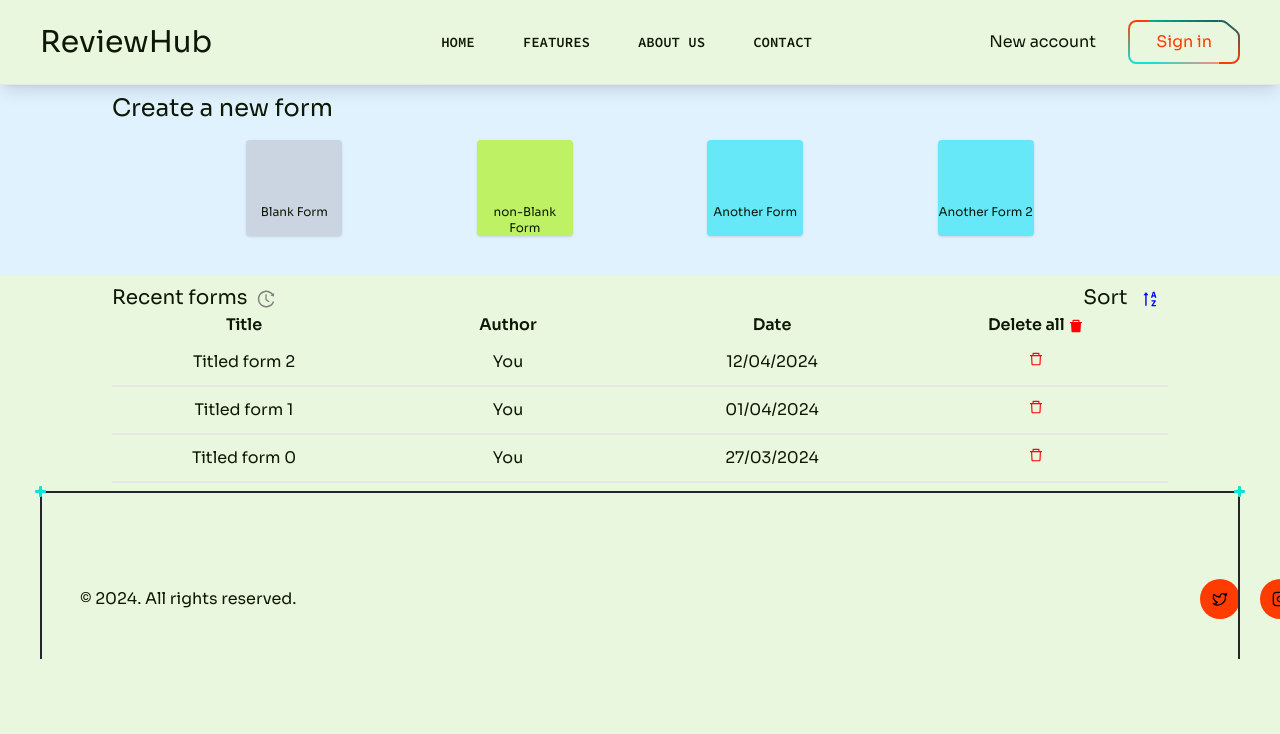
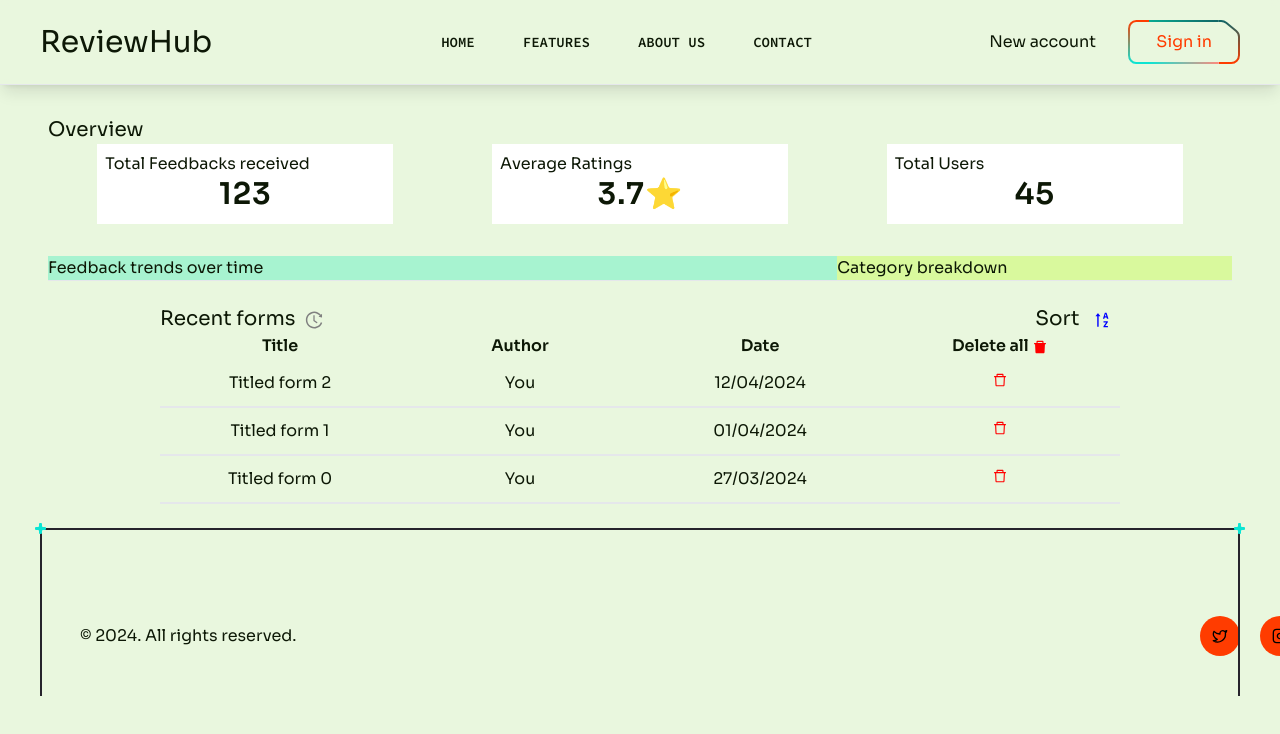
Before and after one commit to Omkar-Potphode/Zidio_Feedback_Collection_System, a React (Vite) app in the folder client/: page /admin/dashboard in a window 1280 px wide. Shown: the top 734 px of the page. Built offline with nearby package versions, Linux system fonts and the light colour scheme.

Commit message:
dashboard analytics init stage

```diff
--- a/client/src/components/Header.jsx
+++ b/client/src/components/Header.jsx
@@ -59,9 +59,7 @@ const Header = () => {
             </nav>
 
             <Link to="/register">
-                <a href="#signUp"
-                className='button hidden mr-8 text-text transition-colors hover:text-secondary lg:block'
-                >
+                <a href="#signUp" className='button hidden mr-8 text-text transition-colors hover:text-secondary lg:block' >
                     New account
                 </a>
             </Link>
--- a/client/src/pages/admin/Dashboard.jsx
+++ b/client/src/pages/admin/Dashboard.jsx
@@ -4,13 +4,34 @@ import { AiOutlinePlus } from 'react-icons/ai'
 
 const Dashboard = () => {
   return (
-    <main>
+    <main className='w-[100vw] px-12 py-4' id='dashboard'>
+        <section className='my-4' id="dashboard-overview">
+            <h2 className='text-xl'>Overview</h2>
+            <div className="flex flex-row justify-around">
+                <div className="w-1/4 h-20 p-[8px] bg-white">
+                    <p>Total Feedbacks received</p> <p className='text-3xl text-center font-bold tracking-wide hover:tracking-widest'>123</p></div>
+                <div className="w-1/4 h-20 p-[8px] bg-white">
+                    <p>Average Ratings</p> <p className='text-3xl text-center font-bold tracking-wide hover:tracking-widest'>3.7⭐</p></div>
+                <div className="w-1/4 h-20 p-[8px] bg-white">
+                    <p>Total Users</p> <p className='text-3xl text-center font-bold tracking-wide hover:tracking-widest'>45</p></div>
+            </div>
+        </section>
+        <section className='my-4 w-2/3 bg-emerald-200 inline-block' id="feedback-trends">
+            <h2>Feedback trends over time</h2>
+            <hr />
+
+        </section>
+        <section className='my-4 w-1/3 bg-lime-200 inline-block' id="category-breakdown">
+            <h2>Category breakdown</h2>
+            <hr />
+
+        </section>
+
         {/* A template section for creators to select */}
-        <section className='px-28 py-2 bg-sky-100' id="template-gallery">
+        {/* <section className='px-28 py-2 bg-sky-100' id="template-gallery">
             <h2 className='text-2xl mb-4'>Create a new form</h2>
             <div className="flex justify-evenly pb-8">
             <div className='size-24 rounded pt-16 bg-slate-300 shadow hover:shadow-xl'>
-            {/* <AiOutlinePlus size={40} /> */}
                 <p className='text-xs text-center'>Blank Form</p>
             </div>
             <div className='size-24 rounded pt-16 bg-lime-300 shadow hover:shadow-xl'>
@@ -23,7 +44,7 @@ const Dashboard = () => {
                 <p className='text-xs text-center'>Another Form 2</p>
             </div>
             </div>
-        </section>
+        </section> */}
 
         {/* list of forms admin has created ....latest at top */}
         <Formlist />
```
